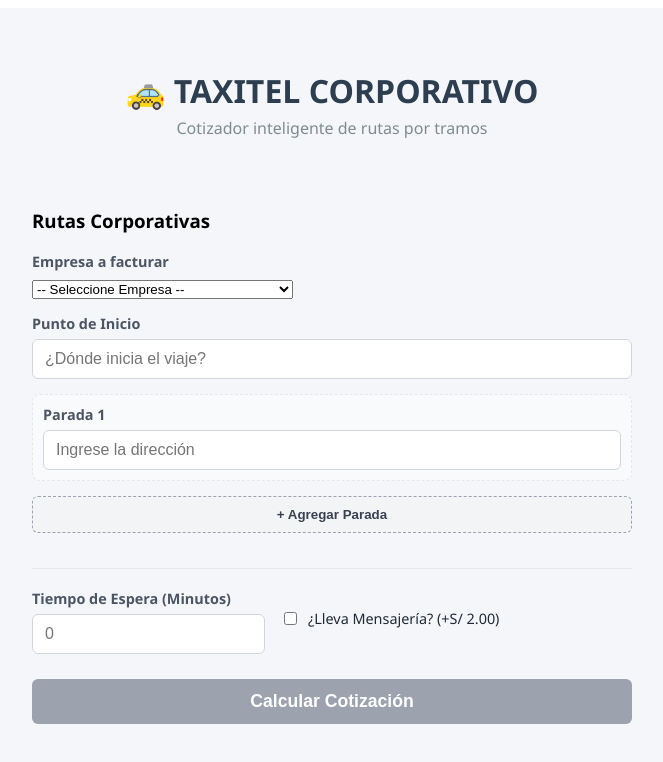
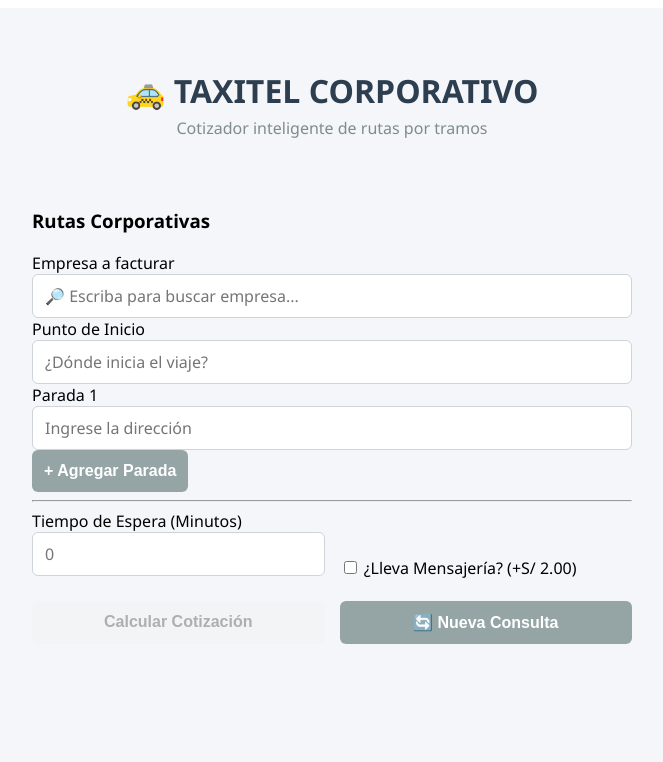
Before and after one commit to Cristian-hash/taxitel-frontend, an Angular app in the folder taxitel-frontend/: page / in a window 1280 px wide. Shown: the top 762 px of the page, without its empty margins (308-971 px from the left). Built offline with nearby package versions, Linux system fonts and the light colour scheme.

Commit message:
Correciones visuales

```diff
--- a/taxitel-frontend/src/app/components/cotizador/cotizador.html
+++ b/taxitel-frontend/src/app/components/cotizador/cotizador.html
@@ -2,6 +2,7 @@
    <app-formulario
       (cotizacionExitosa)="recibirRespuestaDeJava($event)"
       (rutaNoEncontrada)="abrirModal($event)">
+      (limpiarCotizacion)="limpiarPantalla()">
    </app-formulario>
 
    <app-desglose [cotizacion]="datosCotizacion"></app-desglose>
--- a/taxitel-frontend/src/app/components/cotizador/cotizador.ts
+++ b/taxitel-frontend/src/app/components/cotizador/cotizador.ts
@@ -24,6 +24,11 @@ export class CotizadorComponent {
   recibirRespuestaDeJava(respuesta: CotizacionResponse) {
     this.datosCotizacion = respuesta;
     this.mostrarModal = false;
+  }
+
+  // NUEVO: Oculta la tarjeta verde cuando presionan "Nueva Consulta"
+  limpiarPantalla() {
+    this.datosCotizacion = null;
   }
 
   // CORRECCIÓN PARA TU TERMINAL: Recibimos el objeto (data) completo
--- a/taxitel-frontend/src/app/components/desglose/desglose.css
+++ b/taxitel-frontend/src/app/components/desglose/desglose.css
@@ -17,3 +17,7 @@
   letter-spacing: 0.5px;
   box-shadow: 0 2px 4px rgba(0,0,0,0.1);
 }
+.tarjeta-desglose {
+  /* ... tus otros estilos que ya tienes (borders, padding, background, etc) ... */
+  margin-top: 30px; /* <- ESTA ES LA CLAVE PARA SEPARARLA DE LOS BOTONES */
+}
--- a/taxitel-frontend/src/app/components/formulario/formulario.css
+++ b/taxitel-frontend/src/app/components/formulario/formulario.css
@@ -1,104 +1,54 @@
-.formulario-card {
-  background: white;
-  padding: 25px;
-  border-radius: 12px;
-  box-shadow: 0 4px 15px rgba(0,0,0,0.05);
-  margin-bottom: 20px;
-}
-.formulario-card h2 {
-  margin-bottom: 20px;
-  color: #1f2937;
-  font-size: 1.4em;
-}
-.form-group {
-  margin-bottom: 15px;
-}
-.form-group label {
-  display: block;
-  font-weight: 600;
-  margin-bottom: 6px;
-  color: #4b5563;
-  font-size: 0.9em;
-}
-.form-group input[type="text"],
-.form-group input[type="number"] {
+/* 1. ESTANDARIZAR TODOS LOS CAMPOS (Soluciona el buscador encogido) */
+input[type="text"],
+input[type="number"],
+input[type="search"],
+select {
   width: 100%;
   padding: 10px 12px;
-  border: 1px solid #d1d5db;
+  border: 1px solid #ced4da;
   border-radius: 6px;
-  font-size: 1em;
-  box-sizing: border-box;
+  box-sizing: border-box; /* Evita que el padding desborde el ancho */
+  font-size: 1rem;
+  font-family: inherit;
 }
-.form-group input:focus {
-  outline: none;
-  border-color: #2563eb;
-  box-shadow: 0 0 0 3px rgba(37, 99, 235, 0.1);
+
+/* 2. ALINEACIÓN DEL TIEMPO Y MENSAJERÍA */
+.extras-grid {
+  display: grid;
+  grid-template-columns: 1fr 1fr;
+  gap: 15px;
+  align-items: start;
 }
-.parada-group {
-  background: #f9fafb;
-  padding: 10px;
-  border-radius: 8px;
-  border: 1px dashed #e5e7eb;
+
+.checkbox-group {
+  display: flex;
+  align-items: center;
+  height: 100%;
+  /* Empuja el checkbox hacia abajo para que se alinee con la caja del número y no con la etiqueta */
+  padding-top: 25px;
 }
-.input-con-boton {
+
+/* 3. SIMETRÍA EN LOS BOTONES FINALES */
+.botones-accion {
   display: flex;
-  gap: 8px;
+  gap: 15px;
+  margin-top: 25px;
 }
-.btn-eliminar {
-  background: #ef4444;
-  color: white;
-  border: none;
-  padding: 0 12px;
+
+.btn-primario,
+.btn-secundario {
+  flex: 1; /* Obliga a ambos botones a medir exactamente el 50% */
+  padding: 12px;
+  font-weight: bold;
   border-radius: 6px;
   cursor: pointer;
-  font-weight: bold;
+  text-align: center;
+  border: none;
+  font-size: 1rem;
 }
-.btn-eliminar:hover { background: #dc2626; }
+
+/* Le damos un color corporativo y limpio al botón de nueva consulta */
 .btn-secundario {
-  background: #f3f4f6;
-  color: #374151;
-  border: 1px dashed #9ca3af;
-  padding: 10px;
-  width: 100%;
-  border-radius: 6px;
-  cursor: pointer;
-  font-weight: 600;
-  margin-bottom: 15px;
+  background-color: #95a5a6;
+  color: white;
 }
-.btn-secundario:hover { background: #e5e7eb; }
-.divisor {
-  border: 0;
-  border-top: 1px solid #e5e7eb;
-  margin: 20px 0;
-}
-.extras-grid {
-  display: flex;
-  gap: 15px;
-  align-items: center;
-}
-.checkbox-group label {
-  display: flex;
-  align-items: center;
-  gap: 8px;
-  cursor: pointer;
-  font-weight: 500;
-  color: #1f2937;
-}
-.btn-primario {
-  background: #10b981;
-  color: white;
-  border: none;
-  padding: 12px;
-  width: 100%;
-  border-radius: 6px;
-  font-size: 1.1em;
-  font-weight: bold;
-  cursor: pointer;
-  margin-top: 10px;
-  transition: background 0.2s;
-}
-.btn-primario:hover { background: #059669; }
-.btn-primario:disabled {
-  background: #9ca3af;
-  cursor: not-allowed;
-}
--- a/taxitel-frontend/src/app/components/formulario/formulario.html
+++ b/taxitel-frontend/src/app/components/formulario/formulario.html
@@ -2,17 +2,10 @@
   <h3 class="titulo">Rutas Corporativas</h3>
 
 <div class="form-group">
-  <label>Empresa a facturar</label>
-  <!-- Cambiamos de input a select para que sea 100% seleccionable con clics -->
-  <select formControlName="empresa" class="form-select">
-    <!-- Valor por defecto inicial -->
-    <option value="" disabled selected>-- Seleccione Empresa --</option>
-    <!-- Bucle automático con nuestra memoria del Service -->
-    <option *ngFor="let emp of cotizacionService.empresasConocidas" [value]="emp">
-      {{ emp }}
-    </option>
-  </select>
-</div>
+    <label>Empresa a facturar</label>
+    <!-- Usamos type="search" para que aparezca la "✕" de borrado rápido -->
+    <input type="search" formControlName="empresa" placeholder="🔎 Escriba para buscar empresa..." list="listaEmpresas" autocomplete="off" class="form-control">
+  </div>
 
   <!-- 1. El Inicio arriba -->
   <div class="form-group">
@@ -56,11 +49,20 @@
     </div>
   </div>
 
-  <button type="submit" class="btn-primario" [disabled]="formularioViaje.invalid">
-    Calcular Cotización
-  </button>
+<div class="botones-accion">
+
+    <button type="submit" class="btn-primario" [disabled]="formularioViaje.invalid">
+      Calcular Cotización
+    </button>
+
+    <button type="button" class="btn-secundario" (click)="nuevaConsulta()">
+      🔄 Nueva Consulta
+    </button>
+
+  </div>
 
   <!-- Datalists para autocompletado limpios -->
+<!-- Datalists para autocompletado limpios -->
   <datalist id="listaEmpresas">
     <option *ngFor="let emp of cotizacionService.empresasConocidas" [value]="emp"></option>
   </datalist>
--- a/taxitel-frontend/src/app/components/formulario/formulario.ts
+++ b/taxitel-frontend/src/app/components/formulario/formulario.ts
@@ -14,6 +14,7 @@ import { CommonModule } from '@angular/common';
 export class FormularioComponent {
   @Output() cotizacionExitosa = new EventEmitter<CotizacionResponse>();
   @Output() rutaNoEncontrada = new EventEmitter<{ mensaje: string, empresa: string }>();
+  @Output() limpiarCotizacion = new EventEmitter<void>();
   private fb = inject(FormBuilder);
   // El servicio debe ser público para que el HTML lea las memorias de autocompletado
   public cotizacionService = inject(CotizacionService);
@@ -65,9 +66,6 @@ export class FormularioComponent {
       next: (response) => {
         response.empresa = formValue.empresa;
         this.cotizacionExitosa.emit(response);
-        // LA NUEVA MAGIA: Reiniciamos SOLO el campo de la empresa tras calcular
-        // Esto obligará al HTML a mostrar "-- Seleccione Empresa --" nuevamente
-        this.formularioViaje.get('empresa')?.setValue('');
       },
       error: (err) => {
         console.error('Error detectado:', err);
@@ -85,4 +83,21 @@ export class FormularioComponent {
       }
     });
   }
-}
+  // 6. El Botón de Nueva Consulta
+  nuevaConsulta() {
+    // 1. Restauramos el formulario al estado original vacío
+    this.formularioViaje.reset({
+      empresa: '',
+      origen: '',
+      minutosEspera: null,
+      tieneMensajeria: false
+    });
+
+    // 2. Limpiamos las paradas y dejamos solo un cajón vacío para iniciar
+    this.destinos.clear();
+    this.destinos.push(this.fb.control('', Validators.required));
+
+    // 3. Le avisamos al Orquestador (Padre) que borre la tarjeta verde de éxito
+    this.limpiarCotizacion.emit();
+  }
+} // <- Fin de tu clase FormularioComponent
```
